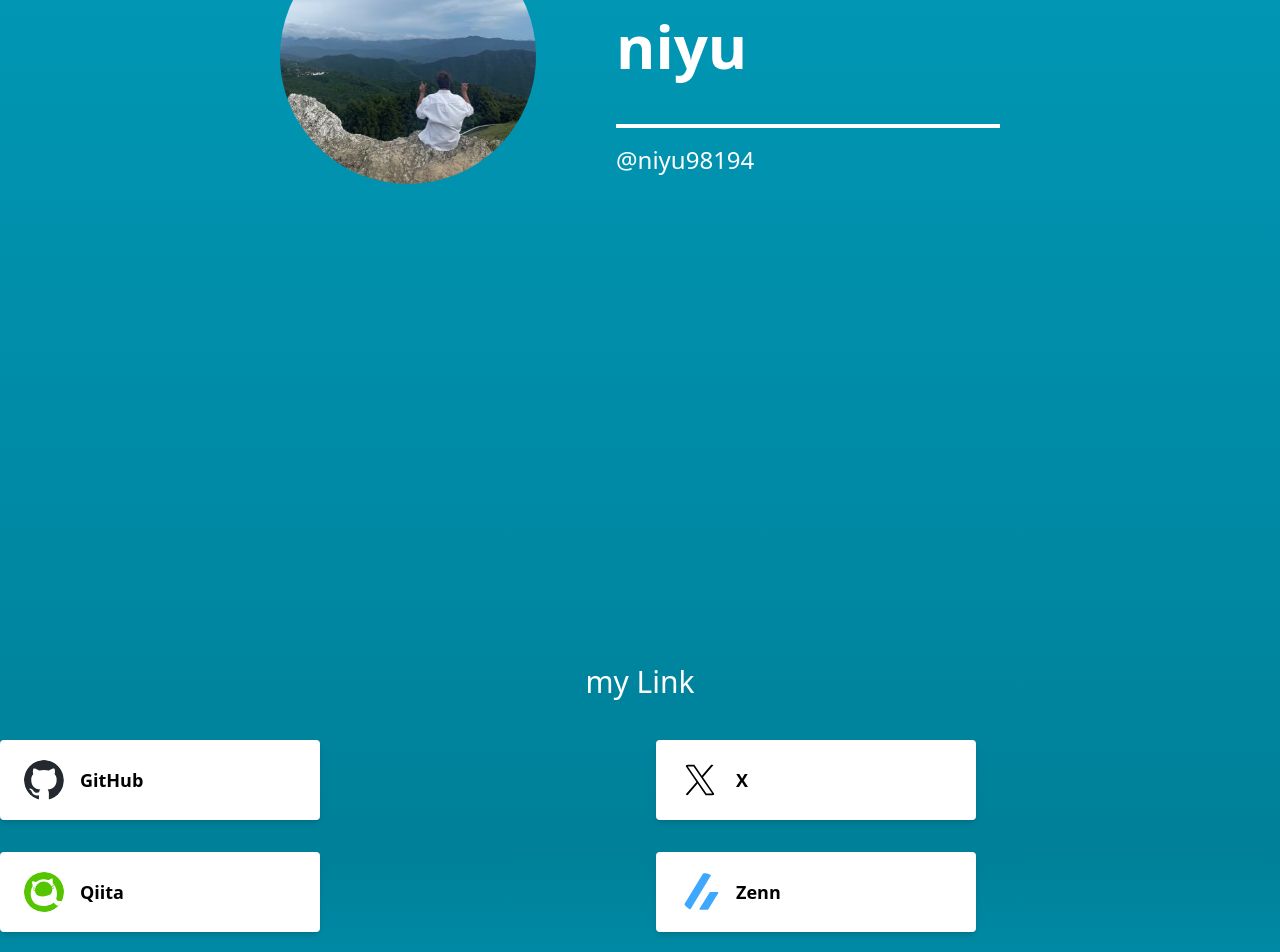
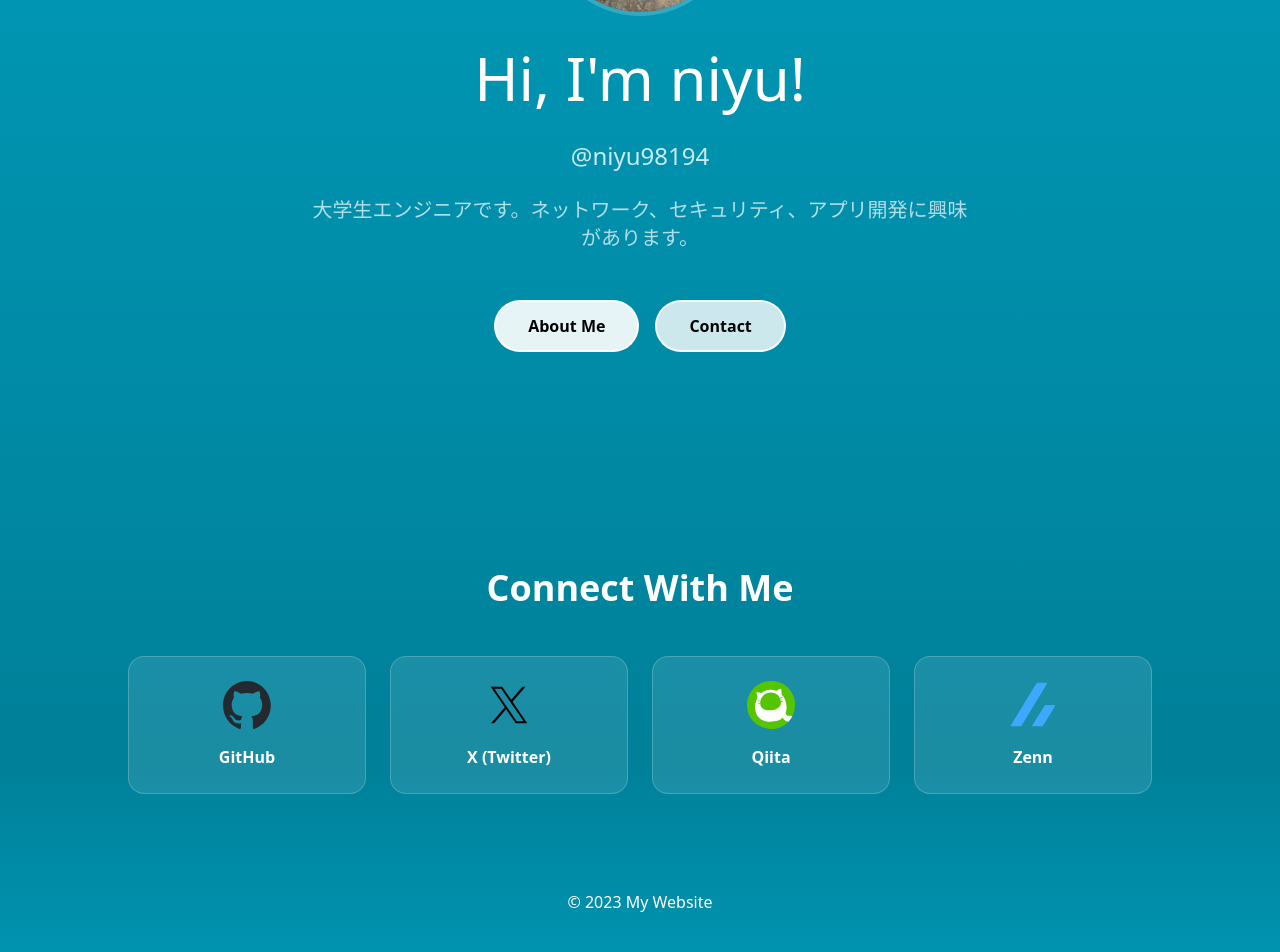
Before and after one commit to niyu07/niyu07.github.io, a React (Vite) app: page / in a window 1280 px wide. Shown: the part 440-1392 px from the top of the page. Built offline with nearby package versions, Linux system fonts and the light colour scheme.

Commit message:
feat: Homeページのデザインを改善し、ソーシャルリンクを更新

```diff
--- a/src/pages/Home.tsx
+++ b/src/pages/Home.tsx
@@ -1,83 +1,122 @@
-const profileIcon = new URL('../assets/profile-icon.JPG', import.meta.url).href;
-import githubMark from '../assets/github-mark.svg';
-import xIcon from '../assets/x-icon.svg';
-import qiitaIcon from '../assets/qiita-icon.svg';
-import zennIcon from '../assets/zenn-icon.svg';
+const profileIcon = new URL("../assets/profile-icon.JPG", import.meta.url).href;
+import githubMark from "../assets/github-mark.svg";
+import xIcon from "../assets/x-icon.svg";
+import qiitaIcon from "../assets/qiita-icon.svg";
+import zennIcon from "../assets/zenn-icon.svg";
+import { Link } from "react-router-dom";
 
 export default function Home() {
   return (
-    <div className="min-h-[300vh] w-full px-4 md:px-0">
-      {/* アイコンと名前 */}
-      <div className="flex flex-col md:flex-row justify-center items-center pt-[20vh] md:pt-[30vh] gap-6 md:gap-0">
-        <img
-          className="w-40 h-40 md:w-64 md:h-64 rounded-full object-cover"
-          src={profileIcon}
-          alt="アイコン"
-        />
-        <div className="text-center md:text-left md:pl-20">
-          <p className="text-4xl md:text-6xl font-bold text-white border-b-4 border-white inline-block pb-6 md:pb-12 md:pt-20 w-full md:w-96">
-            niyu
+    <div className="min-h-screen w-full">
+      {/* Hero Section */}
+      <section className="min-h-screen flex flex-col justify-center items-center px-4 md:px-8">
+        <div className="text-center max-w-4xl">
+          <img
+            className="w-32 h-32 md:w-48 md:h-48 rounded-full object-cover mx-auto mb-8 border-4 border-white/20"
+            src={profileIcon}
+            alt="niyu"
+          />
+          <h1 className="text-transparent bg-clip-text bg-gradient-to-r  text-6xl mb-8">
+            <span className="text-white">Hi, I'm niyu!</span>
+          </h1>
+          <p className="text-xl md:text-2xl text-white/80 mb-6">@niyu98194</p>
+          <p className="text-lg md:text-xl text-white/70 mb-12 max-w-2xl mx-auto">
+            大学生エンジニアです。ネットワーク、セキュリティ、アプリ開発に興味があります。
           </p>
-          <p className="text-xl md:text-2xl text-white pt-4">@niyu98194</p>
+          <div className="flex gap-4 justify-center flex-wrap">
+            <Link to="/about">
+              <button className="px-8 py-3 bg-white/90 text-black rounded-full font-semibold hover:bg-white transition-all hover:scale-105 border-2 border-white/80">
+                About Me
+              </button>
+            </Link>
+            <Link to="/contact">
+              <button className="px-8 py-3 bg-white/80 text-black rounded-full font-semibold hover:bg-white transition-all hover:scale-105 border-2 border-white/80">
+                Contact
+              </button>
+            </Link>
+          </div>
         </div>
-      </div>
+      </section>
 
-      {/* Linkセクション */}
-      <div className="pt-[30vh] md:pt-[60vh]">
-        <p className="text-2xl md:text-3xl text-white text-center mb-10">my Link</p>
-
-        <div className="flex justify-center items-center">
-          <div className="grid grid-cols-1 md:grid-cols-2 gap-4 md:gap-8 w-full max-w-[90vw] md:max-w-none">
+      {/* Social Links Section */}
+      <section className="py-20 px-4 md:px-8">
+        <div className="max-w-6xl mx-auto">
+          <h2 className="text-3xl md:text-4xl font-bold text-white text-center mb-12">
+            Connect With Me
+          </h2>
+          <div className="grid grid-cols-1 md:grid-cols-2 lg:grid-cols-4 gap-6 max-w-5xl mx-auto">
             {/* GitHub */}
-            <a href="https://github.com/niyu07" className="w-full">
-              <button className="flex items-center gap-4 bg-white text-black w-full md:w-80 h-20 px-6 py-4 rounded shadow-md hover:shadow-lg transition-shadow">
+            <a
+              href="https://github.com/niyu07"
+              target="_blank"
+              rel="noopener noreferrer"
+              className="group"
+            >
+              <div className="bg-white/10 backdrop-blur-sm border border-white/20 rounded-2xl p-6 hover:bg-white/20 transition-all hover:scale-105 hover:shadow-xl">
                 <img
                   src={githubMark}
-                  alt="GitHubアイコン"
-                  className="w-10 h-10 rounded-full object-cover"
+                  alt="GitHub"
+                  className="w-12 h-12 mx-auto mb-4 group-hover:scale-110 transition-transform"
                 />
-                <span className="text-lg font-semibold">GitHub</span>
-              </button>
+                <p className="text-white text-center font-semibold">GitHub</p>
+              </div>
             </a>
 
-            {/* X */}
-            <a href="https://x.com/niyu98194" className="w-full">
-              <button className="flex items-center gap-4 bg-white text-black w-full md:w-80 h-20 px-6 py-4 rounded shadow-md hover:shadow-lg transition-shadow">
+            {/* X (Twitter) */}
+            <a
+              href="https://x.com/niyu98194"
+              target="_blank"
+              rel="noopener noreferrer"
+              className="group"
+            >
+              <div className="bg-white/10 backdrop-blur-sm border border-white/20 rounded-2xl p-6 hover:bg-white/20 transition-all hover:scale-105 hover:shadow-xl">
                 <img
                   src={xIcon}
-                  alt="Xアイコン"
-                  className="w-10 h-10 rounded-full object-cover"
+                  alt="X"
+                  className="w-12 h-12 mx-auto mb-4 group-hover:scale-110 transition-transform"
                 />
-                <span className="text-lg font-semibold">X</span>
-              </button>
+                <p className="text-white text-center font-semibold">
+                  X (Twitter)
+                </p>
+              </div>
             </a>
 
             {/* Qiita */}
-            <a href="https://qiita.com/niyu" className="w-full">
-              <button className="flex items-center gap-4 bg-white text-black w-full md:w-80 h-20 px-6 py-4 rounded shadow-md hover:shadow-lg transition-shadow">
+            <a
+              href="https://qiita.com/niyu"
+              target="_blank"
+              rel="noopener noreferrer"
+              className="group"
+            >
+              <div className="bg-white/10 backdrop-blur-sm border border-white/20 rounded-2xl p-6 hover:bg-white/20 transition-all hover:scale-105 hover:shadow-xl">
                 <img
                   src={qiitaIcon}
-                  alt="Qiitaアイコン"
-                  className="w-10 h-10 rounded-full object-cover"
+                  alt="Qiita"
+                  className="w-12 h-12 mx-auto mb-4 group-hover:scale-110 transition-transform"
                 />
-                <span className="text-lg font-semibold">Qiita</span>
-              </button>
+                <p className="text-white text-center font-semibold">Qiita</p>
+              </div>
             </a>
 
             {/* Zenn */}
-            <a href="https://zenn.dev/niyu" className="w-full">
-              <button className="flex items-center gap-4 bg-white text-black w-full md:w-80 h-20 px-6 py-4 rounded shadow-md hover:shadow-lg transition-shadow">
+            <a
+              href="https://zenn.dev/niyu"
+              target="_blank"
+              rel="noopener noreferrer"
+              className="group"
+            >
+              <div className="bg-white/10 backdrop-blur-sm border border-white/20 rounded-2xl p-6 hover:bg-white/20 transition-all hover:scale-105 hover:shadow-xl">
                 <img
                   src={zennIcon}
-                  alt="Zennアイコン"
-                  className="w-10 h-10 rounded-full object-cover"
+                  alt="Zenn"
+                  className="w-12 h-12 mx-auto mb-4 group-hover:scale-110 transition-transform"
                 />
-                <span className="text-lg font-semibold">Zenn</span>
-              </button>
+                <p className="text-white text-center font-semibold">Zenn</p>
+              </div>
             </a>
           </div>
         </div>
-      </div>
+      </section>
     </div>
   );
 }
```
